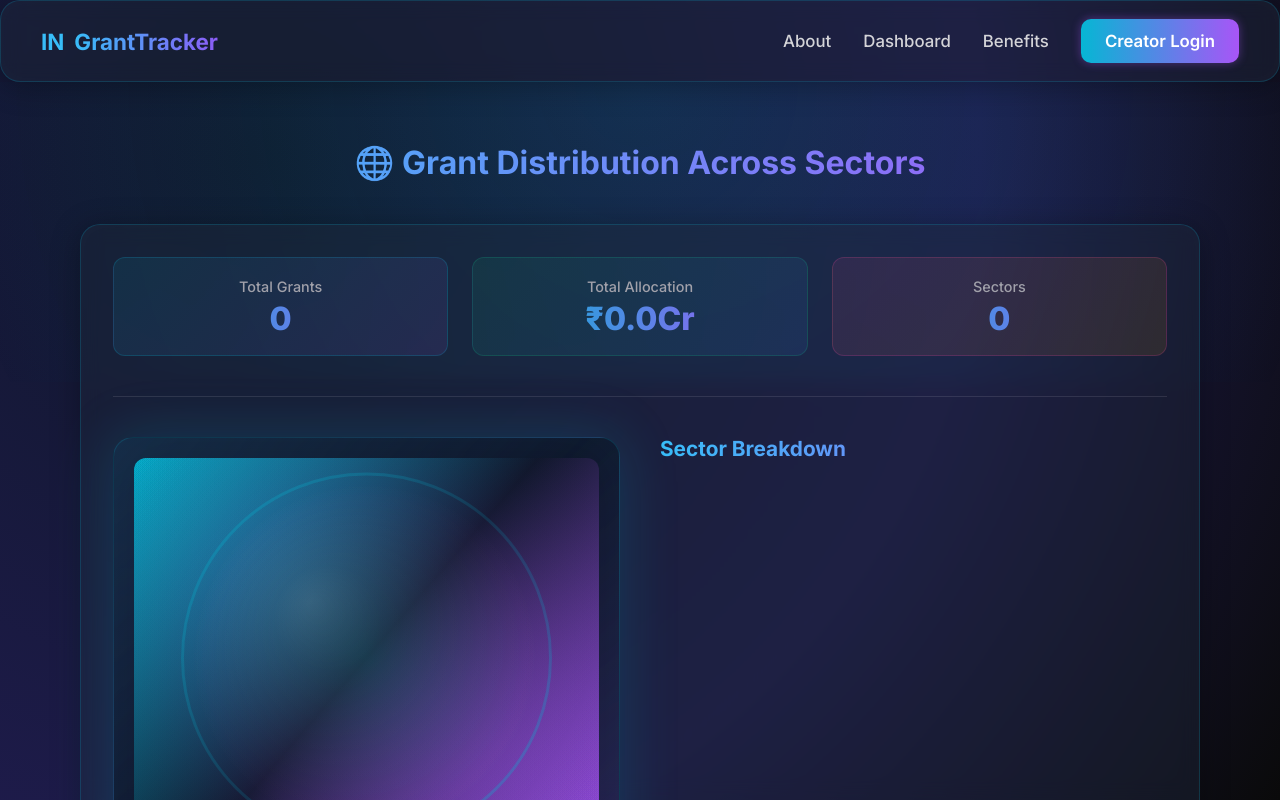
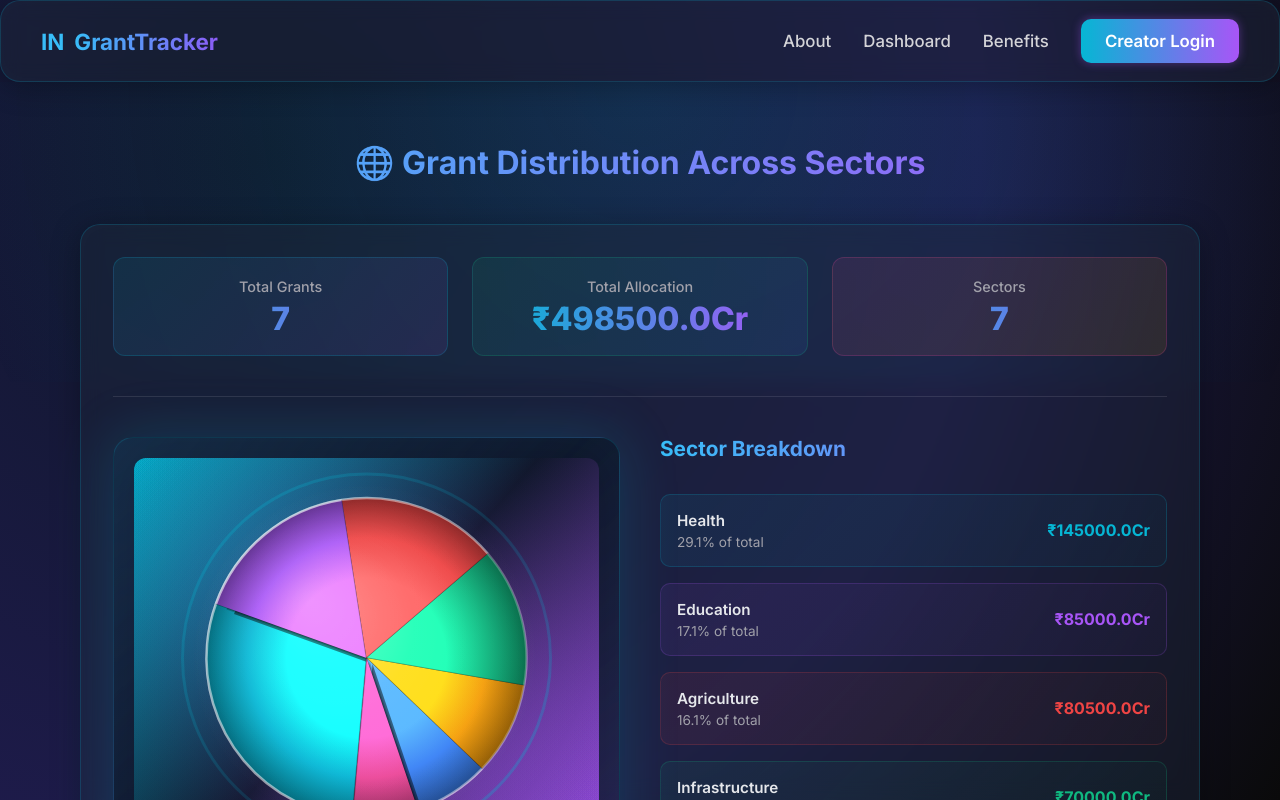
Before and after one commit to mamothai/grant-tracker-frontend, a React (Vite) app: page /chart in a window 1280 px wide. Built offline with nearby package versions, Linux system fonts and the light colour scheme.

Commit message:
Fix chart data loading - add sample grant data to show sectors and allocations

```diff
--- a/src/components/GrantSectorChart.jsx
+++ b/src/components/GrantSectorChart.jsx
@@ -18,14 +18,43 @@ export default function GrantSectorChart() {
   const navigate = useNavigate();
   const canvasRef = useRef(null);
 
-  // Get real data from localStorage
+  // Sample grant data with all sectors
+  const sampleGrants = [
+    // Agriculture
+    { id: "AGR-001", title: "PM Kisan Samman Nidhi", field: "Agriculture", amount: 60000 * 10000000 },
+    { id: "AGR-002", title: "Soil Health Card Scheme", field: "Agriculture", amount: 2500 * 10000000 },
+    { id: "AGR-003", title: "Pradhan Mantri Fasal Bima Yojana", field: "Agriculture", amount: 18000 * 10000000 },
+    // Education
+    { id: "EDU-001", title: "Mid Day Meal Scheme", field: "Education", amount: 40000 * 10000000 },
+    { id: "EDU-002", title: "Samagra Shiksha", field: "Education", amount: 30000 * 10000000 },
+    { id: "EDU-003", title: "National Scholarship Scheme", field: "Education", amount: 15000 * 10000000 },
+    // Health
+    { id: "HEL-001", title: "Ayushman Bharat", field: "Health", amount: 60000 * 10000000 },
+    { id: "HEL-002", title: "National Health Mission", field: "Health", amount: 50000 * 10000000 },
+    { id: "HEL-003", title: "COVID-19 Vaccination Drive", field: "Health", amount: 35000 * 10000000 },
+    // Infrastructure
+    { id: "INF-001", title: "Pradhan Mantri Gram Sadak Yojana", field: "Infrastructure", amount: 45000 * 10000000 },
+    { id: "INF-002", title: "Smart Cities Mission", field: "Infrastructure", amount: 25000 * 10000000 },
+    // Environment
+    { id: "ENV-001", title: "Swachh Bharat Mission", field: "Environment", amount: 30000 * 10000000 },
+    { id: "ENV-002", title: "National Clean Air Programme", field: "Environment", amount: 8000 * 10000000 },
+    // Technology
+    { id: "TECH-001", title: "Digital India Programme", field: "Technology", amount: 35000 * 10000000 },
+    { id: "TECH-002", title: "E-Governance Initiative", field: "Technology", amount: 12000 * 10000000 },
+    // Women & Child
+    { id: "WC-001", title: "ICDS - Integrated Child Development Services", field: "Women & Child", amount: 28000 * 10000000 },
+    { id: "WC-002", title: "Ujjwala - Women's Safety Programme", field: "Women & Child", amount: 5000 * 10000000 },
+  ];
+
+  // Get real data from localStorage or use sample data
   const data = (() => {
     try {
       const grants = JSON.parse(localStorage.getItem("grants") || "[]");
+      const storedGrants = grants.length > 0 ? grants : sampleGrants;
 
       // Group by field/sector
       const sectors = {};
-      grants.forEach(g => {
+      storedGrants.forEach(g => {
         const field = g.field || "General";
         if (!sectors[field]) {
           sectors[field] = 0;
@@ -40,13 +69,20 @@ export default function GrantSectorChart() {
       })).sort((a, b) => b.value - a.value);
     } catch (e) {
       console.error("Error loading grants:", e);
-      return [
-        { name: "Agriculture", value: 180000000000 },
-        { name: "Education", value: 120000000000 },
-        { name: "Health", value: 240000000000 },
-        { name: "Infrastructure", value: 90000000000 },
-        { name: "Environment", value: 60000000000 }
-      ];
+      // Fallback with sample data
+      const sectors = {};
+      sampleGrants.forEach(g => {
+        const field = g.field || "General";
+        if (!sectors[field]) {
+          sectors[field] = 0;
+        }
+        sectors[field] += g.amount || 0;
+      });
+
+      return Object.entries(sectors).map(([name, value]) => ({
+        name,
+        value
+      })).sort((a, b) => b.value - a.value);
     }
   })();
 
```
